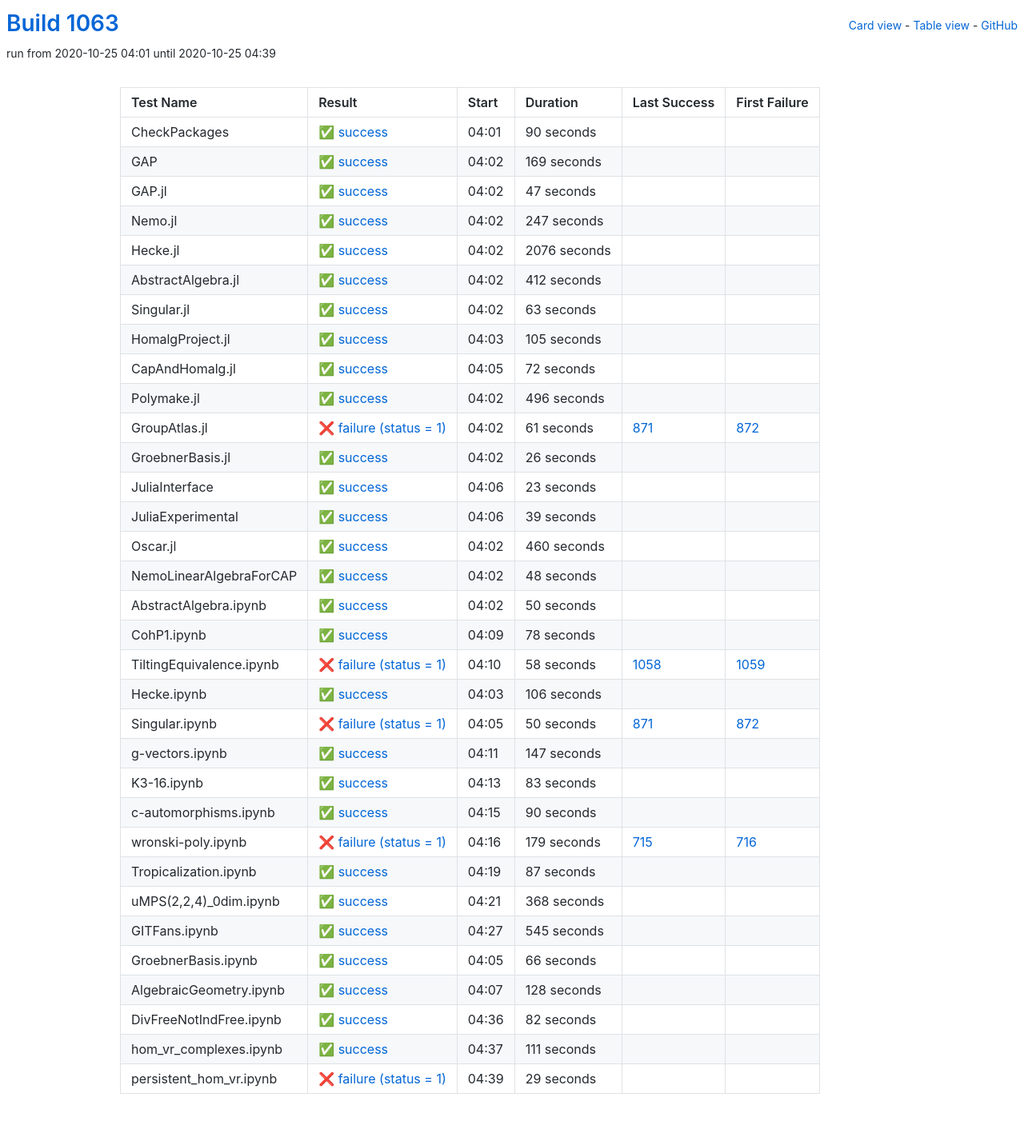
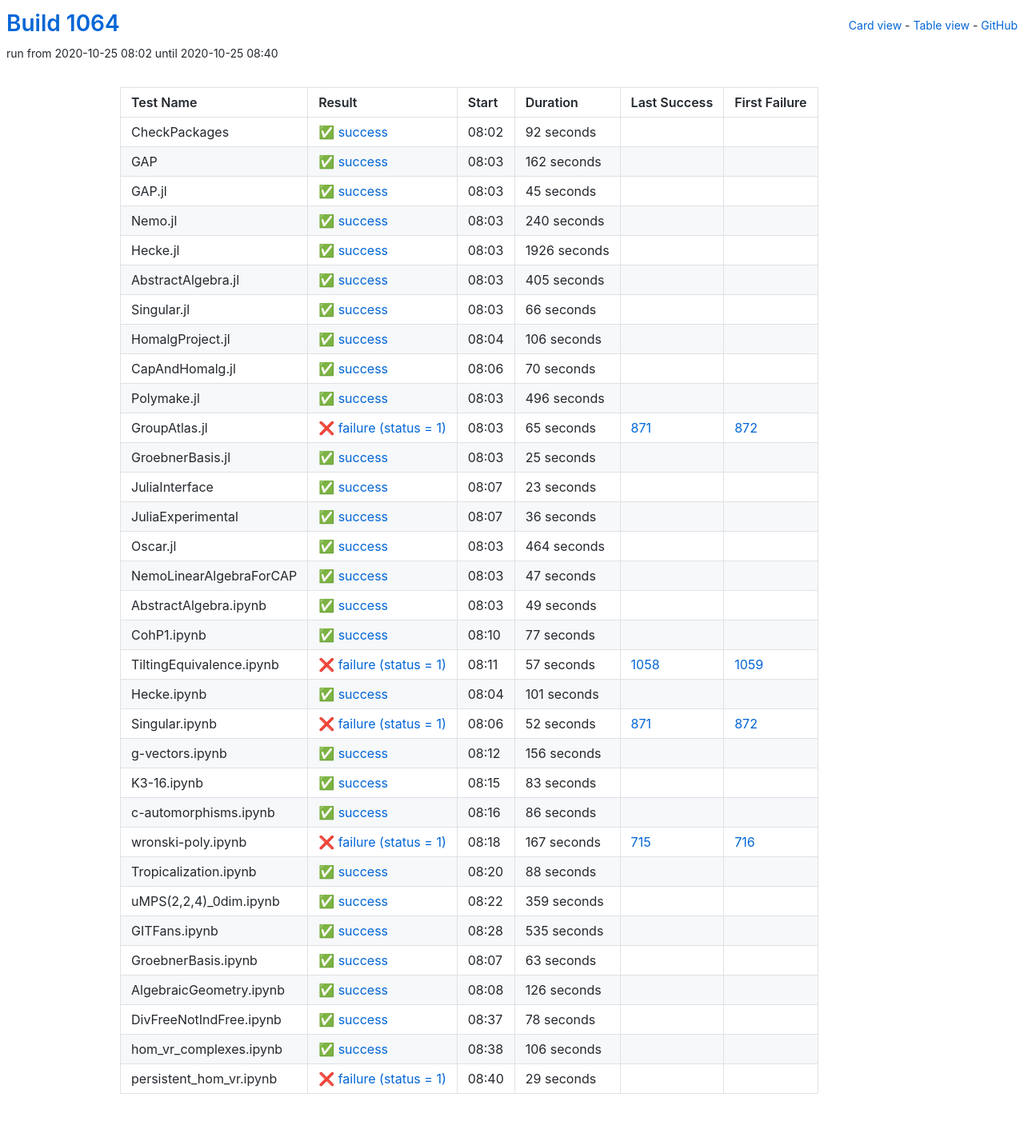
Before and after one commit to oscar-system/oscar-ci-status-stable, a Jekyll site: the page built from table.html, in a window 1280 px wide. Shown: the whole page at 80% size. Built offline with Jekyll 4.4.1, drawn with Linux system fonts in a browser that asks for light colours.

Commit message:
Build #1064

```diff
--- a/_data/ci.yml
+++ b/_data/ci.yml
@@ -1,6 +1,6 @@
 ---
-build: 1063
-build_url: https://oscarci.mathematik.uni-kl.de/job/oscar-stable/1063/
+build: 1064
+build_url: https://oscarci.mathematik.uni-kl.de/job/oscar-stable/1064/
 job: oscar-stable
 organization: oscar-system
 repo: oscar-ci-status-stable
@@ -8,116 +8,116 @@ repourl: https://github.com/oscar-system/oscar-ci-status-stable
 tests:
 - name: CheckPackages
   id: checkpackages
-  log: https://oscarci.mathematik.uni-kl.de/job/oscar-stable/1063/artifact/logs/build-1063/CheckPackages.log
-  start: 2020-10-25 04:01
+  log: https://oscarci.mathematik.uni-kl.de/job/oscar-stable/1064/artifact/logs/build-1064/CheckPackages.log
+  start: 2020-10-25 08:02
   success: true
   exitcode: 0
   status: success
-  duration: 90
+  duration: 92
   last_success: false
   last_success_url:
   first_failure: false
   first_failure_url:
 - name: GAP
   id: gap
-  log: https://oscarci.mathematik.uni-kl.de/job/oscar-stable/1063/artifact/logs/build-1063/GAP.log
-  start: 2020-10-25 04:02
+  log: https://oscarci.mathematik.uni-kl.de/job/oscar-stable/1064/artifact/logs/build-1064/GAP.log
+  start: 2020-10-25 08:03
   success: true
   exitcode: 0
   status: success
-  duration: 169
+  duration: 162
   last_success: false
   last_success_url:
   first_failure: false
   first_failure_url:
 - name: GAP.jl
   id: gap-jl
-  log: https://oscarci.mathematik.uni-kl.de/job/oscar-stable/1063/artifact/logs/build-1063/GAP.jl.log
-  start: 2020-10-25 04:02
+  log: https://oscarci.mathematik.uni-kl.de/job/oscar-stable/1064/artifact/logs/build-1064/GAP.jl.log
+  start: 2020-10-25 08:03
   success: true
   exitcode: 0
   status: success
-  duration: 47
+  duration: 45
   last_success: false
   last_success_url:
   first_failure: false
   first_failure_url:
 - name: Nemo.jl
   id: nemo-jl
-  log: https://oscarci.mathematik.uni-kl.de/job/oscar-stable/1063/artifact/logs/build-1063/Nemo.jl.log
-  start: 2020-10-25 04:02
+  log: https://oscarci.mathematik.uni-kl.de/job/oscar-stable/1064/artifact/logs/build-1064/Nemo.jl.log
+  start: 2020-10-25 08:03
   success: true
   exitcode: 0
   status: success
-  duration: 247
+  duration: 240
   last_success: false
   last_success_url:
   first_failure: false
   first_failure_url:
 - name: Hecke.jl
   id: hecke-jl
-  log: https://oscarci.mathematik.uni-kl.de/job/oscar-stable/1063/artifact/logs/build-1063/Hecke.jl.log
-  start: 2020-10-25 04:02
+  log: https://oscarci.mathematik.uni-kl.de/job/oscar-stable/1064/artifact/logs/build-1064/Hecke.jl.log
+  start: 2020-10-25 08:03
   success: true
   exitcode: 0
   status: success
-  duration: 2076
+  duration: 1926
   last_success: false
   last_success_url:
   first_failure: false
   first_failure_url:
 - name: AbstractAlgebra.jl
   id: abstractalgebra-jl
-  log: https://oscarci.mathematik.uni-kl.de/job/oscar-stable/1063/artifact/logs/build-1063/AbstractAlgebra.jl.log
-  start: 2020-10-25 04:02
+  log: https://oscarci.mathematik.uni-kl.de/job/oscar-stable/1064/artifact/logs/build-1064/AbstractAlgebra.jl.log
+  start: 2020-10-25 08:03
   success: true
   exitcode: 0
   status: success
-  duration: 412
+  duration: 405
   last_success: false
   last_success_url:
   first_failure: false
   first_failure_url:
 - name: Singular.jl
   id: singular-jl
-  log: https://oscarci.mathematik.uni-kl.de/job/oscar-stable/1063/artifact/logs/build-1063/Singular.jl.log
-  start: 2020-10-25 04:02
+  log: https://oscarci.mathematik.uni-kl.de/job/oscar-stable/1064/artifact/logs/build-1064/Singular.jl.log
+  start: 2020-10-25 08:03
   success: true
   exitcode: 0
   status: success
-  duration: 63
+  duration: 66
   last_success: false
   last_success_url:
   first_failure: false
   first_failure_url:
 - name: HomalgProject.jl
   id: homalgproject-jl
-  log: https://oscarci.mathematik.uni-kl.de/job/oscar-stable/1063/artifact/logs/build-1063/HomalgProject.jl.log
-  start: 2020-10-25 04:03
+  log: https://oscarci.mathematik.uni-kl.de/job/oscar-stable/1064/artifact/logs/build-1064/HomalgProject.jl.log
+  start: 2020-10-25 08:04
   success: true
   exitcode: 0
   status: success
-  duration: 105
+  duration: 106
   last_success: false
   last_success_url:
   first_failure: false
   first_failure_url:
 - name: CapAndHomalg.jl
   id: capandhomalg-jl
-  log: https://oscarci.mathematik.uni-kl.de/job/oscar-stable/1063/artifact/logs/build-1063/CapAndHomalg.jl.log
-  start: 2020-10-25 04:05
+  log: https://oscarci.mathematik.uni-kl.de/job/oscar-stable/1064/artifact/logs/build-1064/CapAndHomalg.jl.log
+  start: 2020-10-25 08:06
   success: true
   exitcode: 0
   status: success
-  duration: 72
+  duration: 70
   last_success: false
   last_success_url:
   first_failure: false
   first_failure_url:
 - name: Polymake.jl
   id: polymake-jl
-  log: https://oscarci.mathematik.uni-kl.de/job/oscar-stable/1063/artifact/logs/build-1063/Polymake.jl.log
-  start: 2020-10-25 04:02
+  log: https://oscarci.mathematik.uni-kl.de/job/oscar-stable/1064/artifact/logs/build-1064/Polymake.jl.log
+  start: 2020-10-25 08:03
   success: true
   exitcode: 0
   status: success
@@ -128,32 +128,32 @@ tests:
   first_failure_url:
 - name: GroupAtlas.jl
   id: groupatlas-jl
-  log: https://oscarci.mathematik.uni-kl.de/job/oscar-stable/1063/artifact/logs/build-1063/GroupAtlas.jl.log
-  start: 2020-10-25 04:02
+  log: https://oscarci.mathematik.uni-kl.de/job/oscar-stable/1064/artifact/logs/build-1064/GroupAtlas.jl.log
+  start: 2020-10-25 08:03
   success: false
   exitcode: 1
   status: failure
-  duration: 61
+  duration: 65
   last_success: 871
   last_success_url: https://oscarci.mathematik.uni-kl.de/job/oscar-stable/871/
   first_failure: 872
   first_failure_url: https://oscarci.mathematik.uni-kl.de/job/oscar-stable/872/
 - name: GroebnerBasis.jl
   id: groebnerbasis-jl
-  log: https://oscarci.mathematik.uni-kl.de/job/oscar-stable/1063/artifact/logs/build-1063/GroebnerBasis.jl.log
-  start: 2020-10-25 04:02
+  log: https://oscarci.mathematik.uni-kl.de/job/oscar-stable/1064/artifact/logs/build-1064/GroebnerBasis.jl.log
+  start: 2020-10-25 08:03
   success: true
   exitcode: 0
   status: success
-  duration: 26
+  duration: 25
   last_success: false
   last_success_url:
   first_failure: false
   first_failure_url:
 - name: JuliaInterface
   id: juliainterface
-  log: https://oscarci.mathematik.uni-kl.de/job/oscar-stable/1063/artifact/logs/build-1063/JuliaInterface.log
-  start: 2020-10-25 04:06
+  log: https://oscarci.mathematik.uni-kl.de/job/oscar-stable/1064/artifact/logs/build-1064/JuliaInterface.log
+  start: 2020-10-25 08:07
   success: true
   exitcode: 0
   status: success
@@ -164,116 +164,116 @@ tests:
   first_failure_url:
 - name: JuliaExperimental
   id: juliaexperimental
-  log: https://oscarci.mathematik.uni-kl.de/job/oscar-stable/1063/artifact/logs/build-1063/JuliaExperimental.log
-  start: 2020-10-25 04:06
+  log: https://oscarci.mathematik.uni-kl.de/job/oscar-stable/1064/artifact/logs/build-1064/JuliaExperimental.log
+  start: 2020-10-25 08:07
   success: true
   exitcode: 0
   status: success
-  duration: 39
+  duration: 36
   last_success: false
   last_success_url:
   first_failure: false
   first_failure_url:
 - name: Oscar.jl
   id: oscar-jl
-  log: https://oscarci.mathematik.uni-kl.de/job/oscar-stable/1063/artifact/logs/build-1063/Oscar.jl.log
-  start: 2020-10-25 04:02
+  log: https://oscarci.mathematik.uni-kl.de/job/oscar-stable/1064/artifact/logs/build-1064/Oscar.jl.log
+  start: 2020-10-25 08:03
   success: true
   exitcode: 0
   status: success
-  duration: 460
+  duration: 464
   last_success: false
   last_success_url:
   first_failure: false
   first_failure_url:
 - name: NemoLinearAlgebraForCAP
   id: nemolinearalgebraforcap
-  log: https://oscarci.mathematik.uni-kl.de/job/oscar-stable/1063/artifact/logs/build-1063/NemoLinearAlgebraForCAP.log
-  start: 2020-10-25 04:02
+  log: https://oscarci.mathematik.uni-kl.de/job/oscar-stable/1064/artifact/logs/build-1064/NemoLinearAlgebraForCAP.log
+  start: 2020-10-25 08:03
   success: true
   exitcode: 0
   status: success
-  duration: 48
+  duration: 47
   last_success: false
   last_success_url:
   first_failure: false
   first_failure_url:
 - name: AbstractAlgebra.ipynb
   id: abstractalgebra-ipynb
-  log: https://oscarci.mathematik.uni-kl.de/job/oscar-stable/1063/artifact/logs/build-1063/AbstractAlgebra.ipynb.log
-  start: 2020-10-25 04:02
+  log: https://oscarci.mathematik.uni-kl.de/job/oscar-stable/1064/artifact/logs/build-1064/AbstractAlgebra.ipynb.log
+  start: 2020-10-25 08:03
   success: true
   exitcode: 0
   status: success
-  duration: 50
+  duration: 49
   last_success: false
   last_success_url:
   first_failure: false
   first_failure_url:
 - name: CohP1.ipynb
   id: cohp1-ipynb
-  log: https://oscarci.mathematik.uni-kl.de/job/oscar-stable/1063/artifact/logs/build-1063/CohP1.ipynb.log
-  start: 2020-10-25 04:09
+  log: https://oscarci.mathematik.uni-kl.de/job/oscar-stable/1064/artifact/logs/build-1064/CohP1.ipynb.log
+  start: 2020-10-25 08:10
   success: true
   exitcode: 0
   status: success
-  duration: 78
+  duration: 77
   last_success: false
   last_success_url:
   first_failure: false
   first_failure_url:
 - name: TiltingEquivalence.ipynb
   id: tiltingequivalence-ipynb
-  log: https://oscarci.mathematik.uni-kl.de/job/oscar-stable/1063/artifact/logs/build-1063/TiltingEquivalence.ipynb.log
-  start: 2020-10-25 04:10
+  log: https://oscarci.mathematik.uni-kl.de/job/oscar-stable/1064/artifact/logs/build-1064/TiltingEquivalence.ipynb.log
+  start: 2020-10-25 08:11
   success: false
   exitcode: 1
   status: failure
-  duration: 58
+  duration: 57
   last_success: 1058
   last_success_url: https://oscarci.mathematik.uni-kl.de/job/oscar-stable/1058/
   first_failure: 1059
   first_failure_url: https://oscarci.mathematik.uni-kl.de/job/oscar-stable/1059/
 - name: Hecke.ipynb
   id: hecke-ipynb
-  log: https://oscarci.mathematik.uni-kl.de/job/oscar-stable/1063/artifact/logs/build-1063/Hecke.ipynb.log
-  start: 2020-10-25 04:03
+  log: https://oscarci.mathematik.uni-kl.de/job/oscar-stable/1064/artifact/logs/build-1064/Hecke.ipynb.log
+  start: 2020-10-25 08:04
   success: true
   exitcode: 0
   status: success
-  duration: 106
+  duration: 101
   last_success: false
   last_success_url:
   first_failure: false
   first_failure_url:
 - name: Singular.ipynb
   id: singular-ipynb
-  log: https://oscarci.mathematik.uni-kl.de/job/oscar-stable/1063/artifact/logs/build-1063/Singular.ipynb.log
-  start: 2020-10-25 04:05
+  log: https://oscarci.mathematik.uni-kl.de/job/oscar-stable/1064/artifact/logs/build-1064/Singular.ipynb.log
+  start: 2020-10-25 08:06
   success: false
   exitcode: 1
   status: failure
-  duration: 50
+  duration: 52
   last_success: 871
   last_success_url: https://oscarci.mathematik.uni-kl.de/job/oscar-stable/871/
   first_failure: 872
   first_failure_url: https://oscarci.mathematik.uni-kl.de/job/oscar-stable/872/
 - name: g-vectors.ipynb
   id: g-vectors-ipynb
-  log: https://oscarci.mathematik.uni-kl.de/job/oscar-stable/1063/artifact/logs/build-1063/g-vectors.ipynb.log
-  start: 2020-10-25 04:11
+  log: https://oscarci.mathematik.uni-kl.de/job/oscar-stable/1064/artifact/logs/build-1064/g-vectors.ipynb.log
+  start: 2020-10-25 08:12
   success: true
   exitcode: 0
   status: success
-  duration: 147
+  duration: 156
   last_success: false
   last_success_url:
   first_failure: false
   first_failure_url:
 - name: K3-16.ipynb
   id: k3-16-ipynb
-  log: https://oscarci.mathematik.uni-kl.de/job/oscar-stable/1063/artifact/logs/build-1063/K3-16.ipynb.log
-  start: 2020-10-25 04:13
+  log: https://oscarci.mathematik.uni-kl.de/job/oscar-stable/1064/artifact/logs/build-1064/K3-16.ipynb.log
+  start: 2020-10-25 08:15
   success: true
   exitcode: 0
   status: success
@@ -284,116 +284,116 @@ tests:
   first_failure_url:
 - name: c-automorphisms.ipynb
   id: c-automorphisms-ipynb
-  log: https://oscarci.mathematik.uni-kl.de/job/oscar-stable/1063/artifact/logs/build-1063/c-automorphisms.ipynb.log
-  start: 2020-10-25 04:15
+  log: https://oscarci.mathematik.uni-kl.de/job/oscar-stable/1064/artifact/logs/build-1064/c-automorphisms.ipynb.log
+  start: 2020-10-25 08:16
   success: true
   exitcode: 0
   status: success
-  duration: 90
+  duration: 86
   last_success: false
   last_success_url:
   first_failure: false
   first_failure_url:
 - name: wronski-poly.ipynb
   id: wronski-poly-ipynb
-  log: https://oscarci.mathematik.uni-kl.de/job/oscar-stable/1063/artifact/logs/build-1063/wronski-poly.ipynb.log
-  start: 2020-10-25 04:16
+  log: https://oscarci.mathematik.uni-kl.de/job/oscar-stable/1064/artifact/logs/build-1064/wronski-poly.ipynb.log
+  start: 2020-10-25 08:18
   success: false
   exitcode: 1
   status: failure
-  duration: 179
+  duration: 167
   last_success: 715
   last_success_url: https://oscarci.mathematik.uni-kl.de/job/oscar-stable/715/
   first_failure: 716
   first_failure_url: https://oscarci.mathematik.uni-kl.de/job/oscar-stable/716/
 - name: Tropicalization.ipynb
   id: tropicalization-ipynb
-  log: https://oscarci.mathematik.uni-kl.de/job/oscar-stable/1063/artifact/logs/build-1063/Tropicalization.ipynb.log
-  start: 2020-10-25 04:19
+  log: https://oscarci.mathematik.uni-kl.de/job/oscar-stable/1064/artifact/logs/build-1064/Tropicalization.ipynb.log
+  start: 2020-10-25 08:20
   success: true
   exitcode: 0
   status: success
-  duration: 87
+  duration: 88
   last_success: false
   last_success_url:
   first_failure: false
   first_failure_url:
 - name: uMPS(2,2,4)_0dim.ipynb
   id: umps-2-2-4-0dim-ipynb
-  log: https://oscarci.mathematik.uni-kl.de/job/oscar-stable/1063/artifact/logs/build-1063/uMPS-2-2-4-_0dim.ipynb.log
-  start: 2020-10-25 04:21
+  log: https://oscarci.mathematik.uni-kl.de/job/oscar-stable/1064/artifact/logs/build-1064/uMPS-2-2-4-_0dim.ipynb.log
+  start: 2020-10-25 08:22
   success: true
   exitcode: 0
   status: success
-  duration: 368
+  duration: 359
   last_success: false
   last_success_url:
   first_failure: false
   first_failure_url:
 - name: GITFans.ipynb
   id: gitfans-ipynb
-  log: https://oscarci.mathematik.uni-kl.de/job/oscar-stable/1063/artifact/logs/build-1063/GITFans.ipynb.log
-  start: 2020-10-25 04:27
+  log: https://oscarci.mathematik.uni-kl.de/job/oscar-stable/1064/artifact/logs/build-1064/GITFans.ipynb.log
+  start: 2020-10-25 08:28
   success: true
   exitcode: 0
   status: success
-  duration: 545
+  duration: 535
   last_success: false
   last_success_url:
   first_failure: false
   first_failure_url:
 - name: GroebnerBasis.ipynb
   id: groebnerbasis-ipynb
-  log: https://oscarci.mathematik.uni-kl.de/job/oscar-stable/1063/artifact/logs/build-1063/GroebnerBasis.ipynb.log
-  start: 2020-10-25 04:05
+  log: https://oscarci.mathematik.uni-kl.de/job/oscar-stable/1064/artifact/logs/build-1064/GroebnerBasis.ipynb.log
+  start: 2020-10-25 08:07
   success: true
   exitcode: 0
   status: success
-  duration: 66
+  duration: 63
   last_success: false
   last_success_url:
   first_failure: false
   first_failure_url:
 - name: AlgebraicGeometry.ipynb
   id: algebraicgeometry-ipynb
-  log: https://oscarci.mathematik.uni-kl.de/job/oscar-stable/1063/artifact/logs/build-1063/AlgebraicGeometry.ipynb.log
-  start: 2020-10-25 04:07
+  log: https://oscarci.mathematik.uni-kl.de/job/oscar-stable/1064/artifact/logs/build-1064/AlgebraicGeometry.ipynb.log
+  start: 2020-10-25 08:08
   success: true
   exitcode: 0
   status: success
-  duration: 128
+  duration: 126
   last_success: false
   last_success_url:
   first_failure: false
   first_failure_url:
 - name: DivFreeNotIndFree.ipynb
   id: divfreenotindfree-ipynb
-  log: https://oscarci.mathematik.uni-kl.de/job/oscar-stable/1063/artifact/logs/build-1063/DivFreeNotIndFree.ipynb.log
-  start: 2020-10-25 04:36
+  log: https://oscarci.mathematik.uni-kl.de/job/oscar-stable/1064/artifact/logs/build-1064/DivFreeNotIndFree.ipynb.log
+  start: 2020-10-25 08:37
   success: true
   exitcode: 0
   status: success
-  duration: 82
+  duration: 78
   last_success: false
   last_success_url:
   first_failure: false
   first_failure_url:
 - name: hom_vr_complexes.ipynb
   id: hom-vr-complexes-ipynb
-  log: https://oscarci.mathematik.uni-kl.de/job/oscar-stable/1063/artifact/logs/build-1063/hom_vr_complexes.ipynb.log
-  start: 2020-10-25 04:37
+  log: https://oscarci.mathematik.uni-kl.de/job/oscar-stable/1064/artifact/logs/build-1064/hom_vr_complexes.ipynb.log
+  start: 2020-10-25 08:38
   success: true
   exitcode: 0
   status: success
-  duration: 111
+  duration: 106
   last_success: false
   last_success_url:
   first_failure: false
   first_failure_url:
 - name: persistent_hom_vr.ipynb
   id: persistent-hom-vr-ipynb
-  log: https://oscarci.mathematik.uni-kl.de/job/oscar-stable/1063/artifact/logs/build-1063/persistent_hom_vr.ipynb.log
-  start: 2020-10-25 04:39
+  log: https://oscarci.mathematik.uni-kl.de/job/oscar-stable/1064/artifact/logs/build-1064/persistent_hom_vr.ipynb.log
+  start: 2020-10-25 08:40
   success: false
   exitcode: 1
   status: failure
```
Also changed, not shown: README.md.
